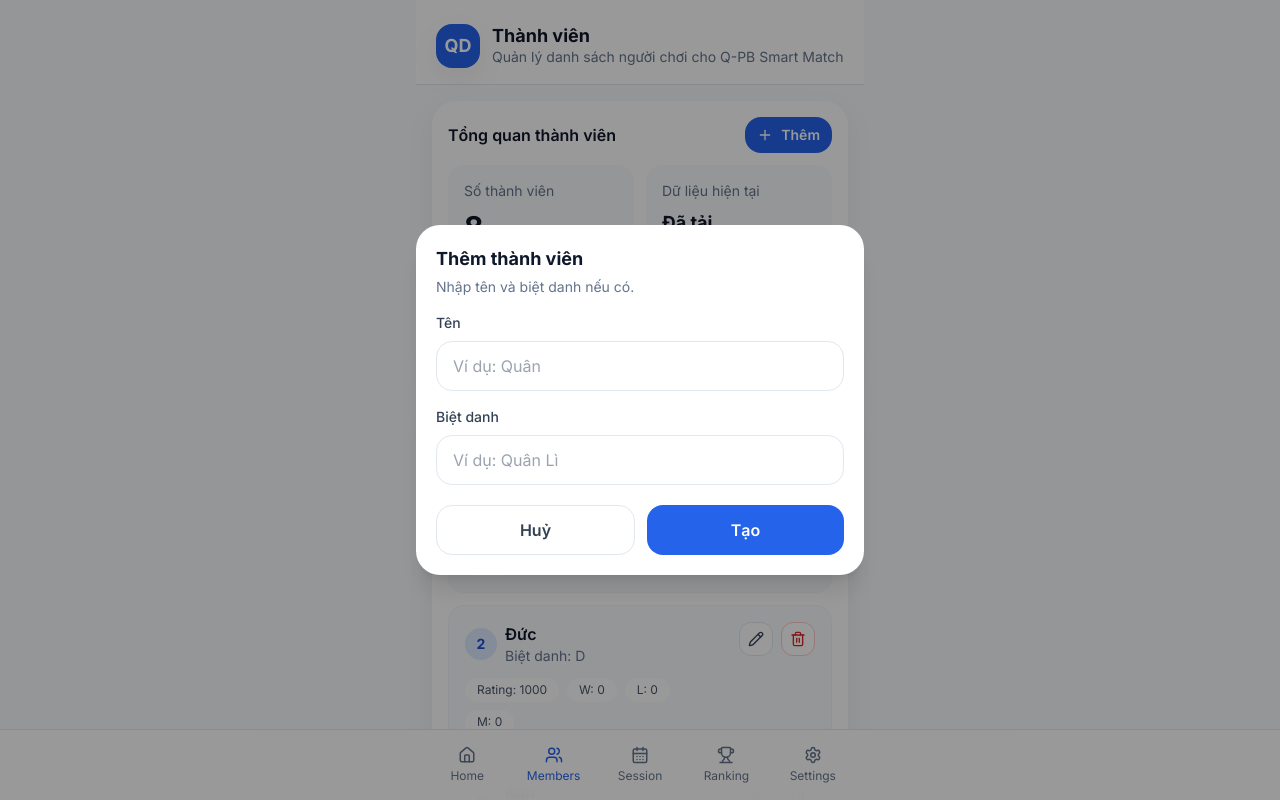
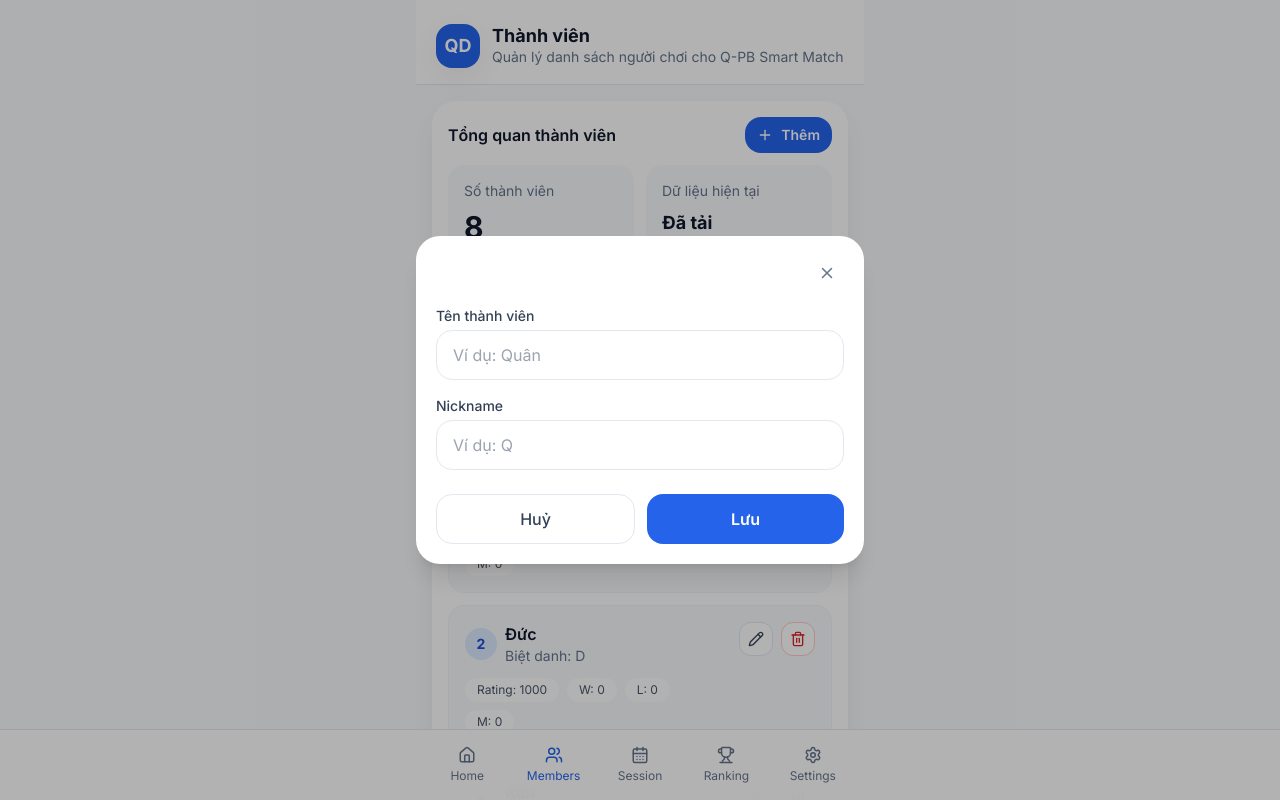
Before and after one commit to tdquan170788-byte/q-pb-smart-match, a Next.js app: page /members in a window 1280 px wide. Both pictures are taken after a click on the button "Thêm". Shown: the top 800 px of the page. Built offline with nearby package versions, Linux system fonts and the light colour scheme.

Commit message:
Update player-form-sheet.tsx
Sprint 7A fix

```diff
--- a/components/player-form-sheet.tsx
+++ b/components/player-form-sheet.tsx
@@ -1,14 +1,16 @@
 "use client";
 
 import { useEffect, useState } from "react";
-import type { Player, PlayerForm } from "@/types";
+import { X } from "lucide-react";
 
-type Props = {
+import type { PlayerForm } from "@/types";
+
+type PlayerFormSheetProps = {
   open: boolean;
-  mode: "create" | "edit";
-  player: Player | null;
+  title: string;
+  initialValue?: PlayerForm;
   onClose: () => void;
-  onSubmit: (form: PlayerForm) => void;
+  onSubmit: (payload: PlayerForm) => void;
 };
 
 const defaultForm: PlayerForm = {
@@ -18,53 +20,54 @@ const defaultForm: PlayerForm = {
 
 export default function PlayerFormSheet({
   open,
-  mode,
-  player,
+  title,
+  initialValue,
   onClose,
   onSubmit,
-}: Props) {
+}: PlayerFormSheetProps) {
   const [form, setForm] = useState<PlayerForm>(defaultForm);
 
   useEffect(() => {
     if (!open) return;
 
-    if (mode === "edit" && player) {
     setForm({
-        name: player.name,
-        nickname: player.nickname ?? "",
+      name: initialValue?.name ?? "",
+      nickname: initialValue?.nickname ?? "",
     });
-      return;
-    }
-
-    setForm(defaultForm);
-  }, [open, mode, player]);
+  }, [open, initialValue]);
 
   if (!open) return null;
 
-  function handleSubmit() {
-    if (!form.name.trim()) return;
+  function handleSubmit(e: React.FormEvent<HTMLFormElement>) {
+    e.preventDefault();
+
+    const name = form.name.trim();
+    if (!name) return;
+
     onSubmit({
-      name: form.name.trim(),
-      nickname: form.nickname.trim(),
+      name,
+      nickname: (form.nickname ?? "").trim(),
     });
   }
 
   return (
-    <div className="fixed inset-0 z-50 flex items-end justify-center bg-black/40 p-4 sm:items-center">
-      <div className="w-full max-w-md rounded-3xl bg-white p-5 shadow-xl">
-        <div className="mb-4">
-          <h3 className="text-lg font-bold">
-            {mode === "create" ? "Thêm thành viên" : "Sửa thành viên"}
-          </h3>
-          <p className="mt-1 text-sm text-slate-500">
-            Nhập tên và biệt danh nếu có.
-          </p>
+    <div className="fixed inset-0 z-50 flex items-end bg-black/30 sm:items-center sm:justify-center">
+      <div className="w-full rounded-t-3xl bg-white p-5 shadow-xl sm:max-w-md sm:rounded-3xl">
+        <div className="mb-4 flex items-center justify-between">
+          <h2 className="text-lg font-bold text-slate-900">{title}</h2>
+          <button
+            type="button"
+            onClick={onClose}
+            className="rounded-full p-2 text-slate-500 hover:bg-slate-100"
+          >
+            <X size={18} />
+          </button>
         </div>
 
-        <div className="space-y-4">
+        <form onSubmit={handleSubmit} className="space-y-4">
           <div>
-            <label className="mb-2 block text-sm font-medium text-slate-700">
-              Tên
+            <label className="mb-1 block text-sm font-medium text-slate-700">
+              Tên thành viên
             </label>
             <input
               value={form.name}
@@ -72,39 +75,40 @@ export default function PlayerFormSheet({
                 setForm((prev) => ({ ...prev, name: e.target.value }))
               }
               placeholder="Ví dụ: Quân"
-              className="w-full rounded-2xl border border-slate-200 px-4 py-3 outline-none focus:border-brand-500"
+              className="w-full rounded-2xl border border-slate-200 px-4 py-3 outline-none focus:border-blue-500"
             />
           </div>
 
           <div>
-            <label className="mb-2 block text-sm font-medium text-slate-700">
-              Biệt danh
+            <label className="mb-1 block text-sm font-medium text-slate-700">
+              Nickname
             </label>
             <input
-              value={form.nickname}
+              value={form.nickname ?? ""}
               onChange={(e) =>
                 setForm((prev) => ({ ...prev, nickname: e.target.value }))
               }
-              placeholder="Ví dụ: Quân Lì"
-              className="w-full rounded-2xl border border-slate-200 px-4 py-3 outline-none focus:border-brand-500"
+              placeholder="Ví dụ: Q"
+              className="w-full rounded-2xl border border-slate-200 px-4 py-3 outline-none focus:border-blue-500"
             />
           </div>
-        </div>
 
-        <div className="mt-5 flex gap-3">
+          <div className="flex gap-3 pt-2">
             <button
+              type="button"
               onClick={onClose}
-            className="flex-1 rounded-2xl border border-slate-200 px-4 py-3 font-semibold text-slate-700"
+              className="flex-1 rounded-2xl border border-slate-200 px-4 py-3 font-medium text-slate-700"
             >
               Huỷ
             </button>
             <button
-            onClick={handleSubmit}
-            className="flex-1 rounded-2xl bg-brand-600 px-4 py-3 font-semibold text-white"
+              type="submit"
+              className="flex-1 rounded-2xl bg-blue-600 px-4 py-3 font-semibold text-white"
             >
-            {mode === "create" ? "Tạo" : "Lưu"}
+              Lưu
             </button>
           </div>
+        </form>
       </div>
     </div>
   );
```
Lines whose indentation alone changed are shown as unchanged.
